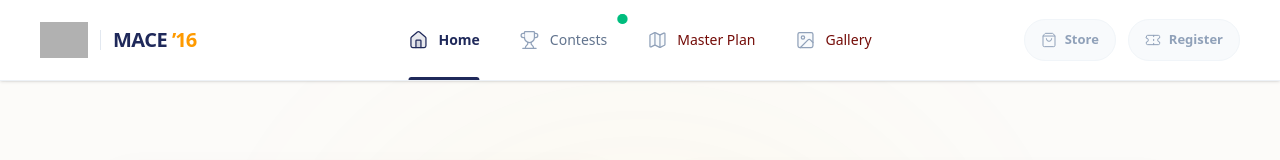
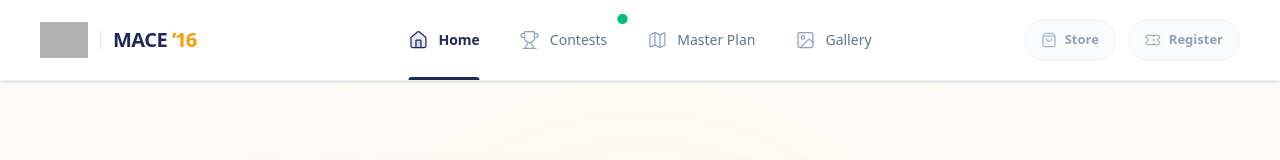
Before and after one commit to mace-2016/alumnimeet, a Next.js app: page / in a window 1280 px wide. Shown: the top 160 px of the page. Built offline with nearby package versions, Linux system fonts and the light colour scheme; grey boxes are pictures that could not be loaded; a web font is replaced by a local one.

Commit message:
Update layout.tsx

```diff
--- a/app/layout.tsx
+++ b/app/layout.tsx
@@ -5,8 +5,15 @@ import React from "react";
 import Link from "next/link";
 import { usePathname } from "next/navigation";
 import { Playfair_Display, Inter } from "next/font/google";
-// Added 'Ticket' icon for the Register button
-import { Lock, Home, Trophy, Map, ShoppingBag, Image as ImageIcon, Ticket } from "lucide-react";
+import {
+  Lock,
+  Home,
+  Trophy,
+  Map,
+  ShoppingBag,
+  Image as ImageIcon,
+  Ticket,
+} from "lucide-react";
 
 const playfair = Playfair_Display({
   subsets: ["latin"],
@@ -29,20 +36,22 @@ export default function RootLayout({
 
   const isHome = pathname === "/";
   const isContests = pathname.startsWith("/contest");
+  const isPlan = pathname.startsWith("/plan");
+  const isGallery = pathname.startsWith("/gallery");
 
   return (
     <html lang="en" className={`${playfair.variable} ${inter.variable}`}>
       <body className="antialiased font-sans bg-[#FCFCFD] text-[#1f295a]">
-        {/* Added pb-[76px] on mobile so the footer doesn't get hidden behind the fixed bottom bar */}
         <div className="min-h-screen flex flex-col pb-[76px] md:pb-0">
-
-          {/* TOP HEADER (Logo & Actions Only) */}
+          {/* TOP HEADER */}
           <header className="bg-white sticky top-0 z-50 border-b border-slate-200/60 shadow-sm flex flex-col">
             <div className="flex items-center justify-between h-16 md:h-20 px-4 md:px-10 relative">
-
               {/* Left: Logo Area */}
               <div className="flex-1 flex items-center">
-                <Link href="/" className="flex items-center gap-3 group transition-opacity hover:opacity-80">
+                <Link
+                  href="/"
+                  className="flex items-center gap-3 group transition-opacity hover:opacity-80"
+                >
                   <img
                     src="https://mace.ac.in/wp-content/uploads/2025/01/logo-2.svg"
                     alt="MACE Logo"
@@ -55,29 +64,71 @@ export default function RootLayout({
                 </Link>
               </div>
 
-              {/* Center: Desktop Navigation (Unchanged) */}
+              {/* Center: Desktop Navigation */}
               <nav className="hidden md:flex flex-1 items-center justify-center gap-10 h-full absolute left-1/2 -translate-x-1/2">
                 <Link href="/" className="relative flex items-center gap-2.5 h-full group cursor-pointer">
-                  <Home className={`w-5 h-5 transition-all duration-300 ${isHome ? "stroke-[#1f295a] fill-[#1f295a]/10" : "stroke-slate-400 fill-slate-50 group-hover:stroke-[#1f295a] group-hover:fill-[#1f295a]/10"}`} strokeWidth={1.5} />
-                  <span className={`text-sm transition-colors ${isHome ? "text-[#1f295a] font-semibold" : "text-slate-500 font-medium group-hover:text-[#1f295a]"}`}>Home</span>
-                  <div className={`absolute bottom-0 left-0 w-full h-[3px] rounded-t-md transition-colors ${isHome ? "bg-[#1f295a]" : "bg-transparent group-hover:bg-slate-200"}`}></div>
+                  <Home
+                    className={`w-5 h-5 transition-all duration-300 ${
+                      isHome
+                        ? "stroke-[#1f295a] fill-[#1f295a]/10"
+                        : "stroke-slate-400 fill-slate-50 group-hover:stroke-[#1f295a] group-hover:fill-[#1f295a]/10"
+                    }`}
+                    strokeWidth={1.5}
+                  />
+                  <span
+                    className={`text-sm transition-colors ${
+                      isHome
+                        ? "text-[#1f295a] font-semibold"
+                        : "text-slate-500 font-medium group-hover:text-[#1f295a]"
+                    }`}
+                  >
+                    Home
+                  </span>
+                  <div
+                    className={`absolute bottom-0 left-0 w-full h-[3px] rounded-t-md transition-colors ${
+                      isHome ? "bg-[#1f295a]" : "bg-transparent group-hover:bg-slate-200"
+                    }`}
+                  ></div>
                 </Link>
 
                 <div className="relative group h-full">
                   <Link href="/contest" className="relative flex items-center gap-2.5 h-full transition-colors duration-300">
-                    <Trophy className={`w-5 h-5 transition-all duration-300 ${isContests ? "stroke-amber-500 fill-amber-400/20" : "stroke-slate-400 fill-slate-50 group-hover:stroke-amber-500 group-hover:fill-amber-400/20"}`} strokeWidth={1.5} />
-                    <span className={`text-sm transition-colors ${isContests ? "text-[#1f295a] font-semibold" : "text-slate-500 font-medium group-hover:text-[#1f295a]"}`}>Contests</span>
-                    {/* Premium green pulse */}
+                    <Trophy
+                      className={`w-5 h-5 transition-all duration-300 ${
+                        isContests
+                          ? "stroke-amber-500 fill-amber-400/20"
+                          : "stroke-slate-400 fill-slate-50 group-hover:stroke-amber-500 group-hover:fill-amber-400/20"
+                      }`}
+                      strokeWidth={1.5}
+                    />
+                    <span
+                      className={`text-sm transition-colors ${
+                        isContests
+                          ? "text-[#1f295a] font-semibold"
+                          : "text-slate-500 font-medium group-hover:text-[#1f295a]"
+                      }`}
+                    >
+                      Contests
+                    </span>
+
                     <span className="absolute top-3.5 -right-5 flex h-2.5 w-2.5">
                       <span className="absolute inline-flex h-full w-full animate-ping rounded-full bg-emerald-400 opacity-75"></span>
                       <span className="relative inline-flex h-2.5 w-2.5 rounded-full bg-emerald-500"></span>
                     </span>
-                    <div className={`absolute bottom-0 left-0 w-full h-[3px] rounded-t-md transition-colors ${isContests ? "bg-amber-500" : "bg-transparent group-hover:bg-slate-200"}`}></div>
+
+                    <div
+                      className={`absolute bottom-0 left-0 w-full h-[3px] rounded-t-md transition-colors ${
+                        isContests ? "bg-amber-500" : "bg-transparent group-hover:bg-slate-200"
+                      }`}
+                    ></div>
                   </Link>
 
                   <div className="absolute top-[80px] left-1/2 -translate-x-1/2 w-60 opacity-0 invisible group-hover:opacity-100 group-hover:visible translate-y-2 group-hover:translate-y-0 transition-all duration-300 ease-out">
                     <div className="bg-white border border-slate-100 shadow-[0_15px_40px_-10px_rgba(31,41,90,0.1)] rounded-2xl overflow-hidden py-2">
-                      <Link href="/contest/letsname" className="flex items-center gap-3 px-5 py-3 text-[10px] font-bold uppercase tracking-[0.2em] text-[#1f295a] hover:bg-amber-50 hover:text-amber-600 transition-colors">
+                      <Link
+                        href="/contest/letsname"
+                        className="flex items-center gap-3 px-5 py-3 text-[10px] font-bold uppercase tracking-[0.2em] text-[#1f295a] hover:bg-amber-50 hover:text-amber-600 transition-colors"
+                      >
                         <span className="w-1.5 h-1.5 rounded-full bg-emerald-400 shadow-[0_0_6px_rgba(16,185,129,0.6)]"></span>
                         01: The Naming
                       </Link>
@@ -89,14 +140,54 @@ export default function RootLayout({
                   </div>
                 </div>
 
-                <Link href="/plan" className="relative flex items-center gap-2.5 h-full text-slate-500 font-medium group hover:text-[#1f295a] transition-colors">
-  <Map className="w-5 h-5 stroke-slate-400 fill-slate-50 group-hover:stroke-amber-500 group-hover:fill-amber-400/20 transition-all" strokeWidth={1.5} />
-  <span className="text-sm">Master Plan</span>
+                <Link href="/plan" className="relative flex items-center gap-2.5 h-full group transition-colors duration-300">
+                  <Map
+                    className={`w-5 h-5 transition-all duration-300 ${
+                      isPlan
+                        ? "stroke-amber-500 fill-amber-400/20"
+                        : "stroke-slate-400 fill-slate-50 group-hover:stroke-amber-500 group-hover:fill-amber-400/20"
+                    }`}
+                    strokeWidth={1.5}
+                  />
+                  <span
+                    className={`text-sm transition-colors ${
+                      isPlan
+                        ? "text-[#1f295a] font-semibold"
+                        : "text-slate-500 font-medium group-hover:text-[#1f295a]"
+                    }`}
+                  >
+                    Master Plan
+                  </span>
+                  <div
+                    className={`absolute bottom-0 left-0 w-full h-[3px] rounded-t-md transition-colors ${
+                      isPlan ? "bg-amber-500" : "bg-transparent group-hover:bg-slate-200"
+                    }`}
+                  ></div>
                 </Link>
 
-                <Link href="/gallery" className="relative flex items-center gap-2.5 h-full text-slate-500 font-medium group hover:text-[#1f295a] transition-colors">
-  <ImageIcon className="w-5 h-5 stroke-slate-400 fill-slate-50 group-hover:stroke-amber-500 group-hover:fill-amber-400/20 transition-all" strokeWidth={1.5} />
-  <span className="text-sm">Gallery</span>
+                <Link href="/gallery" className="relative flex items-center gap-2.5 h-full group transition-colors duration-300">
+                  <ImageIcon
+                    className={`w-5 h-5 transition-all duration-300 ${
+                      isGallery
+                        ? "stroke-amber-500 fill-amber-400/20"
+                        : "stroke-slate-400 fill-slate-50 group-hover:stroke-amber-500 group-hover:fill-amber-400/20"
+                    }`}
+                    strokeWidth={1.5}
+                  />
+                  <span
+                    className={`text-sm transition-colors ${
+                      isGallery
+                        ? "text-[#1f295a] font-semibold"
+                        : "text-slate-500 font-medium group-hover:text-[#1f295a]"
+                    }`}
+                  >
+                    Gallery
+                  </span>
+                  <div
+                    className={`absolute bottom-0 left-0 w-full h-[3px] rounded-t-md transition-colors ${
+                      isGallery ? "bg-amber-500" : "bg-transparent group-hover:bg-slate-200"
+                    }`}
+                  ></div>
                 </Link>
               </nav>
 
@@ -111,7 +202,6 @@ export default function RootLayout({
                   <span className="text-[13px] font-semibold hidden lg:block">Register</span>
                 </div>
               </div>
-
             </div>
           </header>
 
@@ -134,39 +224,58 @@ export default function RootLayout({
         </div>
 
         {/* BOTTOM TAB BAR (MOBILE ONLY) */}
-        {/* Fixed to bottom, evenly spaced, safe-area padded for iPhones */}
         <nav className="md:hidden fixed bottom-0 left-0 w-full bg-white/95 backdrop-blur-md border-t border-slate-200/60 z-50 flex items-center justify-around h-[76px] px-2 shadow-[0_-10px_30px_rgba(0,0,0,0.04)] [padding-bottom:env(safe-area-inset-bottom)]">
-
           <Link href="/" className="relative flex flex-col items-center justify-center w-full h-full group">
             <div className="mb-1">
-              <Home className={`w-[24px] h-[24px] transition-colors ${isHome ? "stroke-[#1f295a] fill-[#1f295a]/10" : "stroke-slate-400 fill-slate-50"}`} strokeWidth={1.5} />
+              <Home
+                className={`w-[24px] h-[24px] transition-colors ${
+                  isHome ? "stroke-[#1f295a] fill-[#1f295a]/10" : "stroke-slate-400 fill-slate-50"
+                }`}
+                strokeWidth={1.5}
+              />
             </div>
-            <span className={`text-[10px] transition-colors ${isHome ? "text-[#1f295a] font-bold" : "text-slate-500 font-medium"}`}>Homes</span>
+            <span
+              className={`text-[10px] transition-colors ${
+                isHome ? "text-[#1f295a] font-bold" : "text-slate-500 font-medium"
+              }`}
+            >
+              Home
+            </span>
           </Link>
 
           <Link href="/contest" className="relative flex flex-col items-center justify-center w-full h-full group">
             <div className="relative mb-1">
-              <Trophy className={`w-[24px] h-[24px] transition-colors ${isContests ? "stroke-amber-500 fill-amber-400/20" : "stroke-slate-400 fill-slate-50"}`} strokeWidth={1.5} />
-              {/* Tucked "NEW" badge so it doesn't break out of the tab bar */}
-              <span className="absolute -top-1 -right-4 bg-slate-700 text-white text-[7px] font-bold px-1 py-[1px] rounded shadow-sm uppercase tracking-wider border border-slate-600/50">NEW</span>
+              <Trophy
+                className={`w-[24px] h-[24px] transition-colors ${
+                  isContests ? "stroke-amber-500 fill-amber-400/20" : "stroke-slate-400 fill-slate-50"
+                }`}
+                strokeWidth={1.5}
+              />
+              <span className="absolute -top-1 -right-4 bg-slate-700 text-white text-[7px] font-bold px-1 py-[1px] rounded shadow-sm uppercase tracking-wider border border-slate-600/50">
+                NEW
+              </span>
             </div>
-            <span className={`text-[10px] transition-colors ${isContests ? "text-[#1f295a] font-bold" : "text-slate-500 font-medium"}`}>Contests</span>
+            <span
+              className={`text-[10px] transition-colors ${
+                isContests ? "text-[#1f295a] font-bold" : "text-slate-500 font-medium"
+              }`}
+            >
+              Contests
+            </span>
           </Link>
 
           <Link href="/plan" className="relative flex flex-col items-center justify-center w-full h-full group">
             <div className="mb-1">
               <Map
                 className={`w-[24px] h-[24px] transition-colors ${
-        pathname === "/plan"
-          ? "stroke-amber-500 fill-amber-400/20"
-          : "stroke-slate-400 fill-slate-50"
+                  isPlan ? "stroke-amber-500 fill-amber-400/20" : "stroke-slate-400 fill-slate-50"
                 }`}
                 strokeWidth={1.5}
               />
             </div>
             <span
               className={`text-[10px] transition-colors ${
-      pathname === "/plan" ? "text-[#1f295a] font-bold" : "text-slate-500 font-medium"
+                isPlan ? "text-[#1f295a] font-bold" : "text-slate-500 font-medium"
               }`}
             >
               Plan
@@ -177,25 +286,21 @@ export default function RootLayout({
             <div className="mb-1">
               <ImageIcon
                 className={`w-[24px] h-[24px] transition-colors ${
-        pathname === "/gallery"
-          ? "stroke-amber-500 fill-amber-400/20"
-          : "stroke-slate-400 fill-slate-50"
+                  isGallery ? "stroke-amber-500 fill-amber-400/20" : "stroke-slate-400 fill-slate-50"
                 }`}
                 strokeWidth={1.5}
               />
             </div>
             <span
               className={`text-[10px] transition-colors ${
-      pathname === "/gallery" ? "text-[#1f295a] font-bold" : "text-slate-500 font-medium"
+                isGallery ? "text-[#1f295a] font-bold" : "text-slate-500 font-medium"
               }`}
             >
               Gallery
             </span>
           </Link>
-
         </nav>
       </body>
-
     </html>
   );
 }
```
Lines whose indentation alone changed are shown as unchanged.
